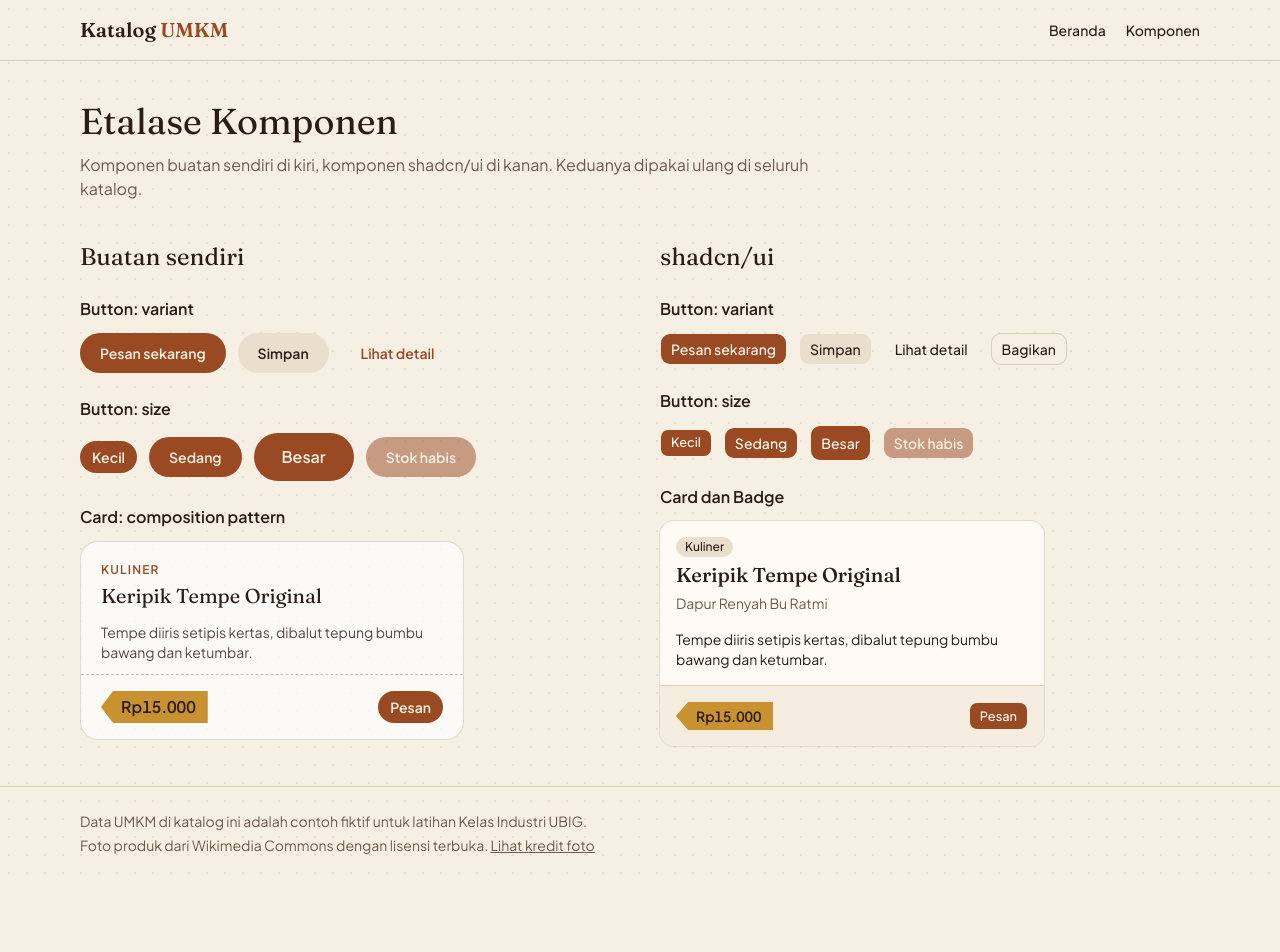
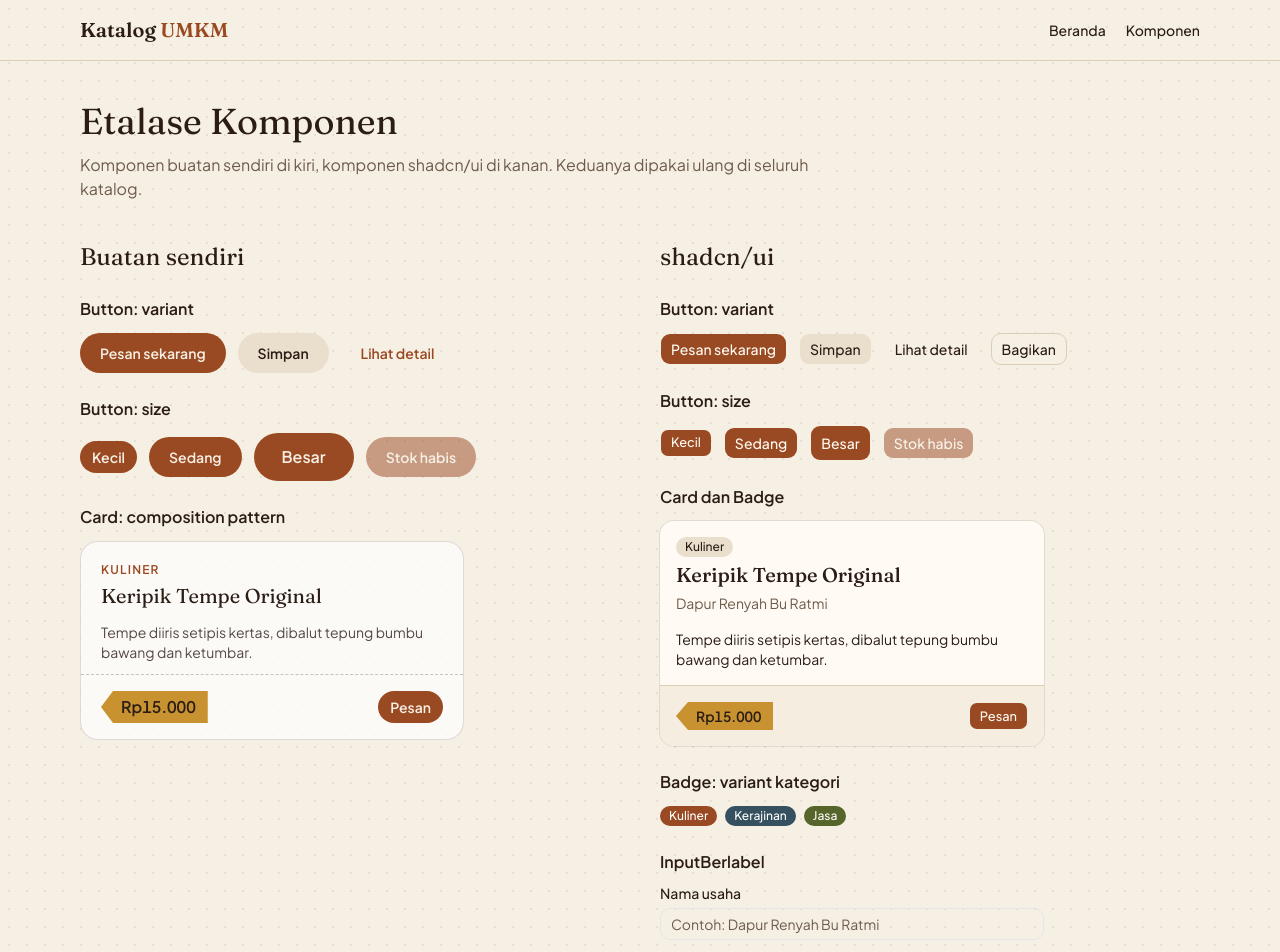
Before and after one commit to BagusHidayat21/katalog-umkm, a Next.js app: page /komponen in a window 1280 px wide. Shown: the top 952 px of the page. Before the commit the page ends 879 px from the top, so only its background shows below. Built offline with nearby package versions, Linux system fonts and the light colour scheme.

Commit message:
feat: badge kategori dan input berlabel

```diff
--- a/src/app/komponen/page.js
+++ b/src/app/komponen/page.js
@@ -4,6 +4,7 @@ import Card from "@/components/buatan/Card";
 import { Badge } from "@/components/ui/badge";
 import { Button as ButtonUi } from "@/components/ui/button";
 import { Card as CardUi, CardContent, CardDescription, CardFooter, CardHeader, CardTitle } from "@/components/ui/card";
+import InputBerlabel from "@/components/InputBerlabel";
 
 export const metadata = {
   title: "Komponen",
@@ -84,6 +85,19 @@ export default function Komponen() {
             </CardFooter>
           </CardUi>
 
+
+          <h3 className="mt-6 font-semibold">Badge: variant kategori</h3>
+          <div className="mt-3 flex flex-wrap gap-2">
+            <Badge variant="kuliner">Kuliner</Badge>
+            <Badge variant="kerajinan">Kerajinan</Badge>
+            <Badge variant="jasa">Jasa</Badge>
+          </div>
+
+          <h3 className="mt-6 font-semibold">InputBerlabel</h3>
+          <div className="mt-3 grid max-w-sm gap-4">
+            <InputBerlabel id="nama-usaha" label="Nama usaha" placeholder="Contoh: Dapur Renyah Bu Ratmi" />
+            <InputBerlabel id="email-usaha" label="Email" type="email" defaultValue="dapurrenyah@" error="Format email belum benar, contoh: nama@example.com" />
+          </div>
         </section>
       </div>
     </main>
--- /dev/null
+++ b/src/components/InputBerlabel.jsx
@@ -0,0 +1,13 @@
+import { Input } from "@/components/ui/input";
+import { Label } from "@/components/ui/label";
+
+// Isian berlabel: label di atas, pesan error merah di bawah bila ada
+export default function InputBerlabel({ id, label, error = "", ...props }) {
+  return (
+    <div className="grid gap-2">
+      <Label htmlFor={id}>{label}</Label>
+      <Input id={id} aria-invalid={error ? true : undefined} {...props} />
+      {error && <p className="text-sm text-destructive">{error}</p>}
+    </div>
+  );
+}
--- a/src/components/UmkmUnggulan.jsx
+++ b/src/components/UmkmUnggulan.jsx
@@ -49,7 +49,7 @@ export default async function UmkmUnggulan() {
               <div className="bg-muted p-10 text-center text-sm text-muted-foreground">Foto belum tersedia</div>
             )}
             <CardHeader className={urutan === 0 ? "md:pt-6" : ""}>
-              <Badge variant="secondary" className="capitalize">{umkm.kategori}</Badge>
+              <Badge variant={umkm.kategori} className="capitalize">{umkm.kategori}</Badge>
               <CardTitle className={urutan === 0 ? "text-3xl" : "text-xl"}>{umkm.nama}</CardTitle>
               <CardDescription>{umkm.alamat}</CardDescription>
             </CardHeader>
--- a/src/components/ui/badge.jsx
+++ b/src/components/ui/badge.jsx
@@ -18,6 +18,9 @@ const badgeVariants = cva(
         ghost:
           "hover:bg-muted hover:text-muted-foreground dark:hover:bg-muted/50",
         link: "text-primary underline-offset-4 hover:underline",
+        kuliner: "bg-gerabah text-white",
+        kerajinan: "bg-nila text-white",
+        jasa: "bg-daun text-white",
       },
     },
     defaultVariants: {
--- /dev/null
+++ b/src/components/ui/input.jsx
@@ -0,0 +1,23 @@
+import * as React from "react"
+import { Input as InputPrimitive } from "@base-ui/react/input"
+import { cn } from "cn"
+
+function Input({
+  className,
+  type,
+  ...props
+}) {
+  return (
+    <InputPrimitive
+      type={type}
+      data-slot="input"
+      className={cn(
+        "h-8 w-full min-w-0 rounded-lg border border-input bg-transparent px-2.5 py-1 text-base transition-colors outline-none file:inline-flex file:h-6 file:border-0 file:bg-transparent file:text-sm file:font-medium file:text-foreground placeholder:text-muted-foreground focus-visible:border-ring focus-visible:ring-3 focus-visible:ring-ring/50 disabled:pointer-events-none disabled:cursor-not-allowed disabled:bg-input/50 disabled:opacity-50 aria-invalid:border-destructive aria-invalid:ring-3 aria-invalid:ring-destructive/20 md:text-sm dark:bg-input/30 dark:disabled:bg-input/80 dark:aria-invalid:border-destructive/50 dark:aria-invalid:ring-destructive/40",
+        className
+      )}
+      {...props}
+    />
+  )
+}
+
+export { Input }
--- /dev/null
+++ b/src/components/ui/label.jsx
@@ -0,0 +1,22 @@
+"use client"
+
+import * as React from "react"
+import { cn } from "cn"
+
+function Label({
+  className,
+  ...props
+}) {
+  return (
+    <label
+      data-slot="label"
+      className={cn(
+        "flex items-center gap-2 text-sm leading-none font-medium select-none group-data-[disabled=true]:pointer-events-none group-data-[disabled=true]:opacity-50 peer-disabled:cursor-not-allowed peer-disabled:opacity-50",
+        className
+      )}
+      {...props}
+    />
+  )
+}
+
+export { Label }
```
